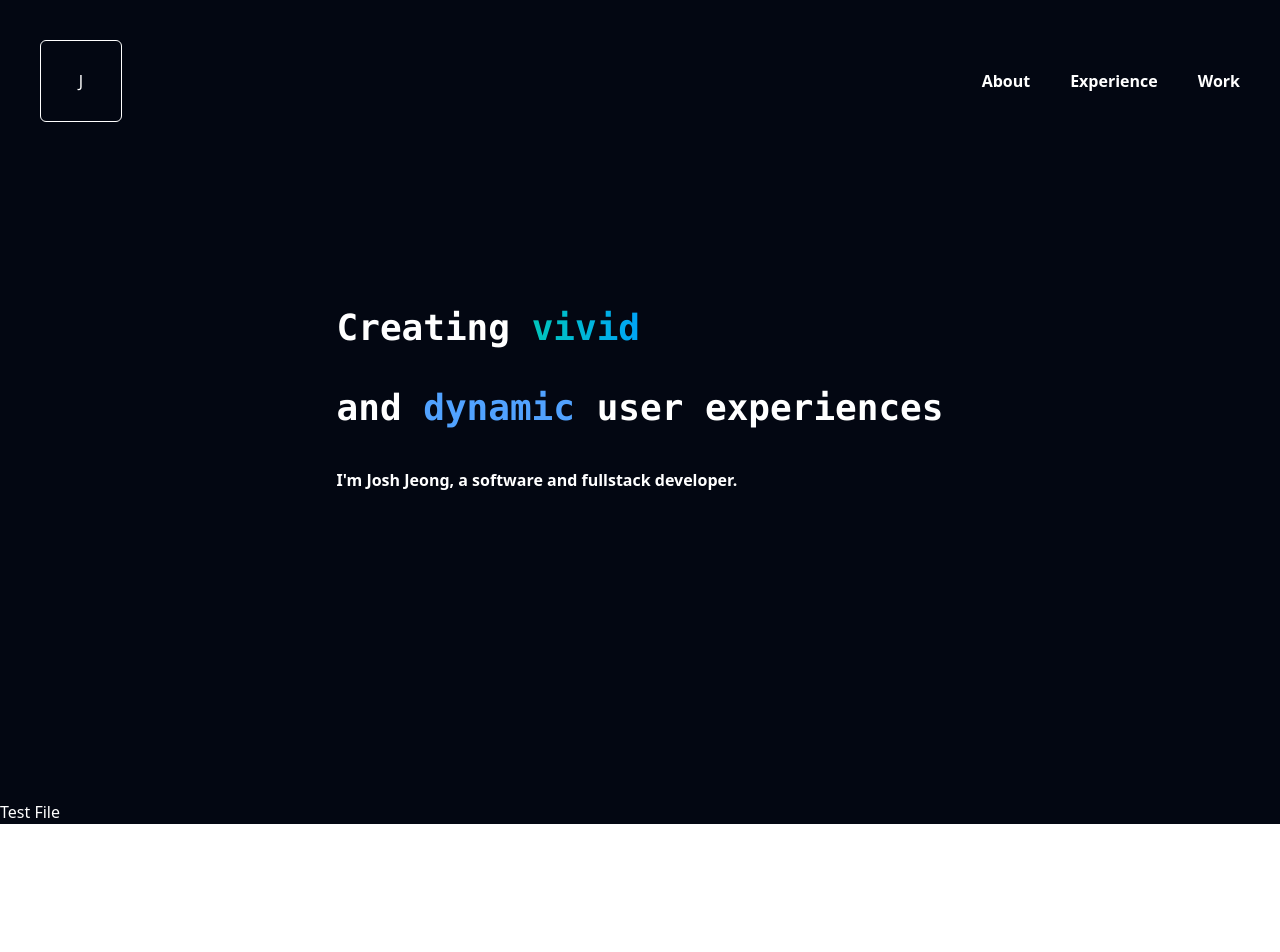
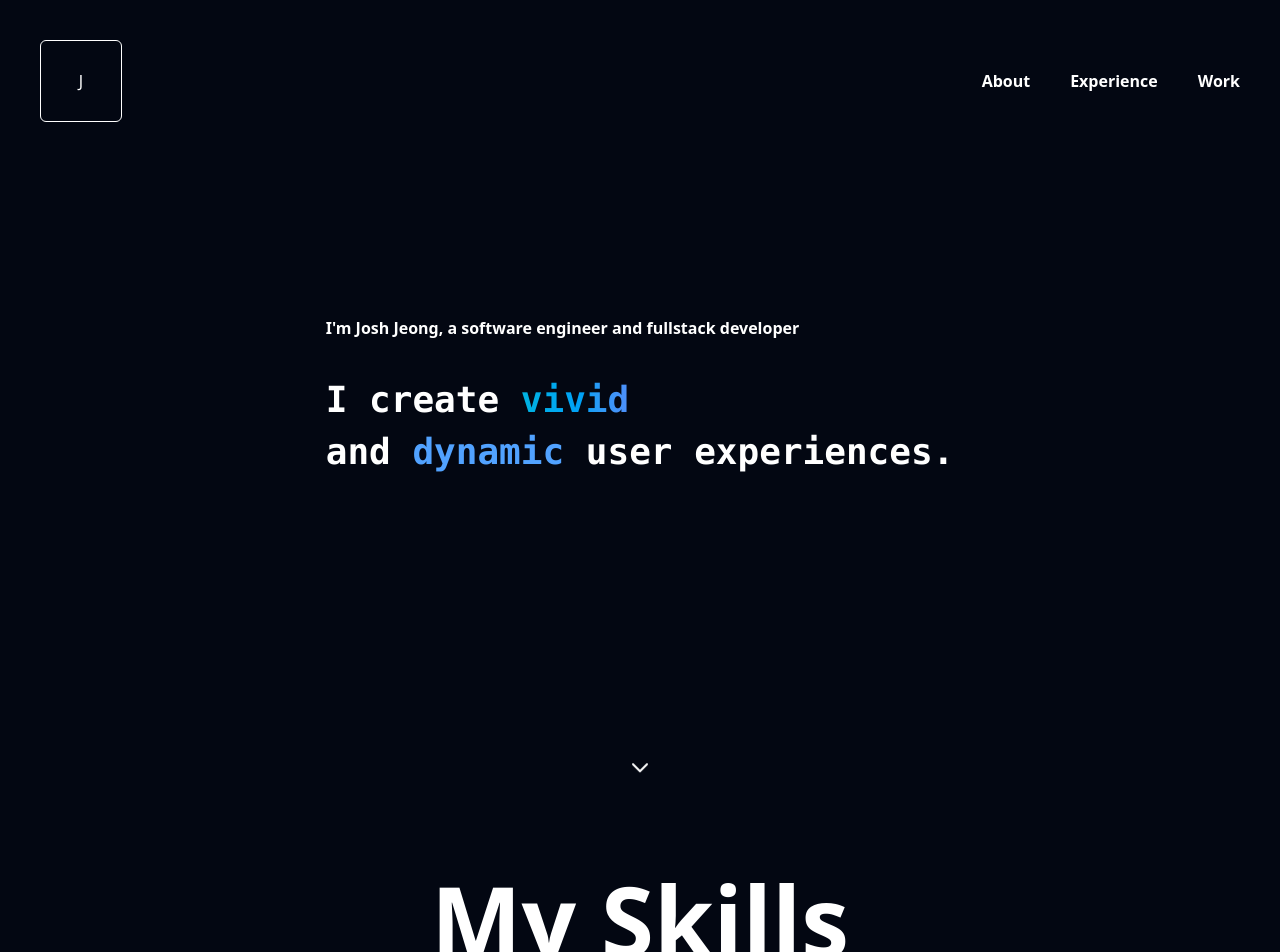
Before and after one commit to joshuajeong1/joshjeong_website, a React (Vite) app in the folder frontend/: page / in a window 1280 px wide. Shown: the top 952 px of the page. Before the commit the page ends 824 px from the top, so only its background shows below. Built offline with nearby package versions, Linux system fonts and the light colour scheme.

Commit message:
Initial implementation of about section

```diff
--- /dev/null
+++ b/frontend/src/components/About.jsx
@@ -0,0 +1,16 @@
+function About() {
+    return (
+        <>
+            <h1 class="my-10 text-8xl text-center font-bold">My Skills</h1>
+            <div class="flex justify-center m-10 w-full h-screen">
+                <div class="border h-1/2 w-1/3">
+                    <p class="font-bold">Fullstack Development</p>
+                </div>
+                <div class="border h-1/2 w-1/3">
+                    <p class="font-bold">Software Development</p>
+                </div>
+            </div>
+        </>
+    );
+}
+export default About;
--- a/frontend/src/components/Navbar.jsx
+++ b/frontend/src/components/Navbar.jsx
@@ -1,6 +1,6 @@
 function Navbar() {
     return (
-        <div class="fixed top-0 left-0 w-full">
+        <div class="absolute top-0 left-0 w-full">
             <div class="flex items-center justify-between space-x-10 p-10">
                 <p class="flex h-8 w-8 items-center justify-center rounded-md border p-10">J</p>
                 <div>
--- a/frontend/src/index.css
+++ b/frontend/src/index.css
@@ -1,5 +1,11 @@
 @import "tailwindcss";
 
+html {
+  scroll-behavior: smooth;
+}
+body {
+  background-color: rgb(3 7 18);
+}
 @layer utilities {
   @keyframes gradient-right {
     0%,
--- a/frontend/src/pages/Home.jsx
+++ b/frontend/src/pages/Home.jsx
@@ -1,20 +1,31 @@
 
 import Navbar from '../components/Navbar'
+import About from '../components/About'
+import { useEffect, useState } from 'react';
 function Home() {
     return (
-        <div class="bg-gray-950 text-white min-h-screen">
+        <div class="text-white min-h-screen">
             <Navbar />
-            <div class="flex h-screen flex-col items-center justify-center">
-                <div class="flex flex-col items-start">
-                    <p class="font-mono text-4xl font-bold">Creating <span class="animate-gradient bg-gradient-to-r from-emerald-400 via-sky-500 to-violet-500 bg-clip-text text-transparent">vivid</span></p>
-                    <p class="my-10 font-mono text-4xl font-bold">and <span class="text-blue-400">dynamic</span> user experiences</p>
-                    <p class="font-bold">I'm Josh Jeong, a software and fullstack developer.</p>
+            <div class="flex h-screen flex-col items-center justify-between">
+                <div class="mt-auto mb-auto flex flex-col items-start">
+                    <p class="my-10 font-bold">I'm Josh Jeong, a software engineer and fullstack developer</p>
+
+                    <p class="font-mono text-4xl font-bold">
+                    I create
+                    <span class="animate-gradient bg-gradient-to-r from-emerald-400 via-sky-500 to-violet-500 bg-clip-text text-transparent"> vivid</span>
+                    </p>
+                    <p class="my-3 font-mono text-4xl font-bold">and <span class="text-blue-400 hover:border-b">dynamic</span> user experiences.</p>
                 </div>
+                <a href="#about" class="mb-4 animate-bounce">
+                <svg class="h-6 w-6 text-white" fill="none" stroke="currentColor" stroke-width="2" viewBox="0 0 24 24">
+                    <path stroke-linecap="round" stroke-linejoin="round" d="M19 9l-7 7-7-7" />
+                </svg>
+                </a>
             </div>
 
             <section id="about">
-                <div>
-                    <p>Test File</p>
+                <div class="min-h-screen p-8">
+                    <About />
                 </div>
             </section>
             <section id="education">
```
